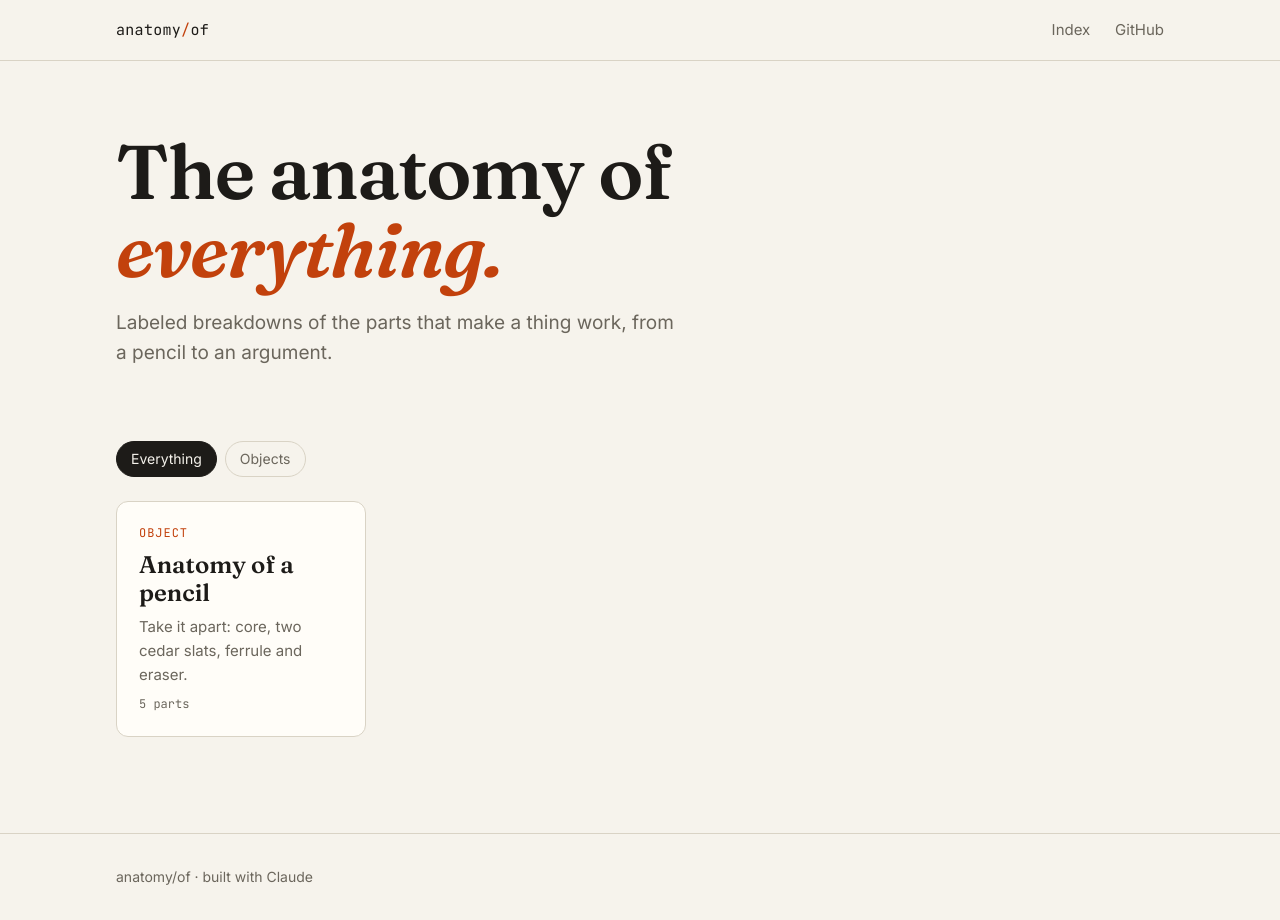
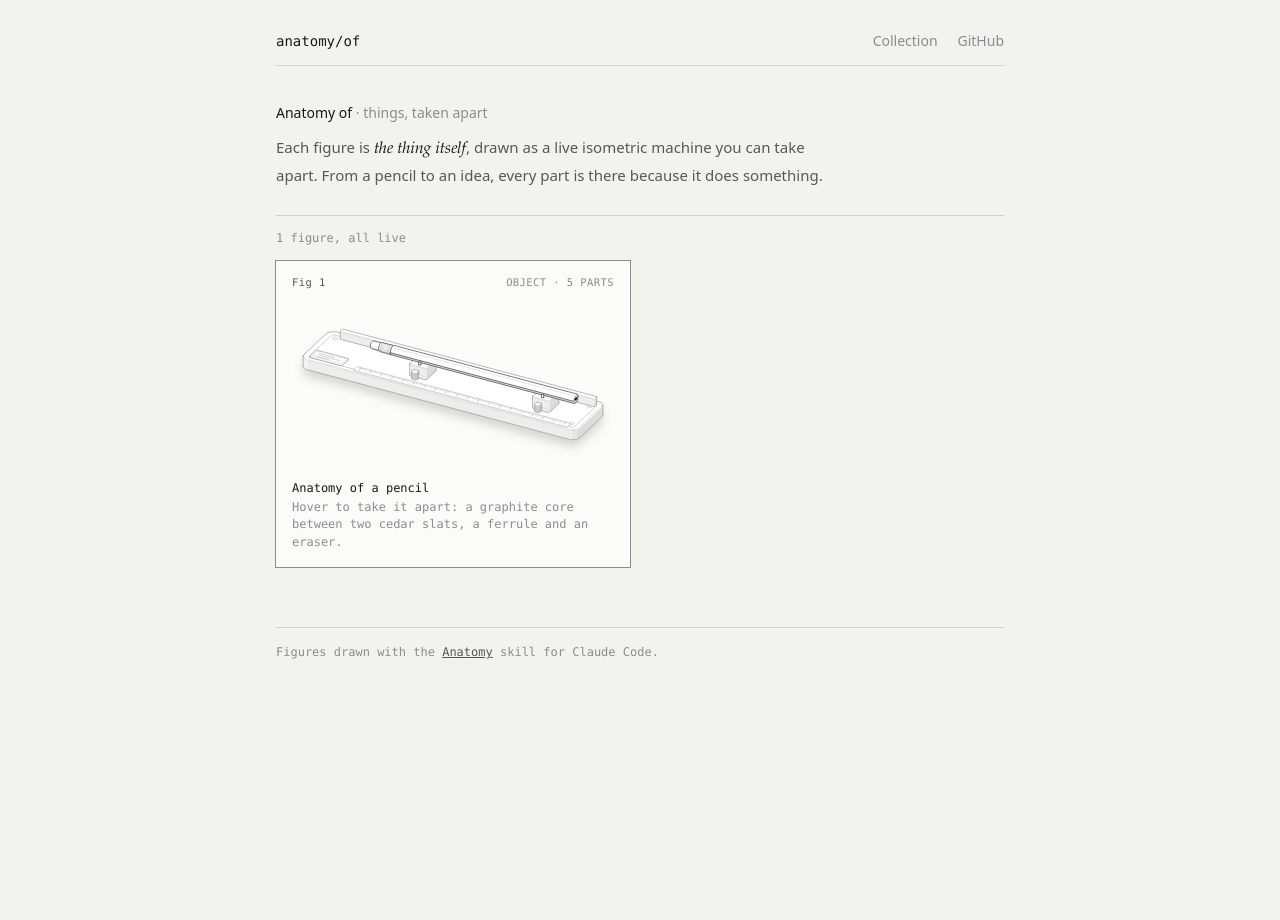
Before and after one commit to clarkngo/anatomy-of, a plain HTML site: page index.html in a window 1280 px wide. After the commit the page ends 800 px from the top, so only its background shows below. Drawn offline with Linux system fonts and the light colour scheme.

Commit message:
Restyle home page to match the Anatomy figures
Light plates with figure stills, mono corner labels and a narrow
column. The pencil build now also writes a thumb.svg still.

Co-Authored-By: Claude Opus 5.5 <noreply@anthropic.com>

```diff
--- a/anatomies.json
+++ b/anatomies.json
@@ -3,7 +3,8 @@
     "slug": "pencil",
     "title": "a pencil",
     "kind": "object",
-    "summary": "Take it apart: core, two cedar slats, ferrule and eraser.",
-    "parts": 5
+    "summary": "Hover to take it apart: a graphite core between two cedar slats, a ferrule and an eraser.",
+    "parts": 5,
+    "thumb": "pencil/thumb.svg"
   }
 ]
--- a/assets/site.js
+++ b/assets/site.js
@@ -1,7 +1,8 @@
-// Renders the home-page grid from anatomies.json.
+// Renders the home-page plates from anatomies.json.
 (async function () {
   const grid = document.getElementById("grid");
   const filters = document.getElementById("filters");
+  const count = document.getElementById("count");
   if (!grid) return;
 
   let entries = [];
@@ -15,41 +16,47 @@
 
   const kinds = ["all", ...new Set(entries.map((e) => e.kind))];
   let active = "all";
+  const plural = (n, word) => `${n} ${word}${n === 1 ? "" : "s"}`;
 
   function renderFilters() {
     filters.innerHTML = "";
-    for (const k of kinds) {
+    if (kinds.length < 3) return; // one kind: nothing to filter
+    for (const kind of kinds) {
       const b = document.createElement("button");
       b.type = "button";
-      b.textContent = k === "all" ? "Everything" : k[0].toUpperCase() + k.slice(1) + "s";
-      b.setAttribute("aria-pressed", String(k === active));
-      b.onclick = () => { active = k; renderFilters(); renderGrid(); };
+      b.textContent = kind === "all" ? "all" : kind + "s";
+      b.setAttribute("aria-pressed", String(kind === active));
+      b.onclick = () => { active = kind; renderFilters(); renderGrid(); };
       filters.appendChild(b);
     }
   }
 
   function renderGrid() {
     const shown = entries.filter((e) => active === "all" || e.kind === active);
+    count.textContent = plural(shown.length, "figure") + ", all live";
     if (!shown.length) {
       grid.innerHTML = '<p class="empty">Nothing dissected here yet.</p>';
       return;
     }
     grid.innerHTML = "";
-    for (const e of shown) {
+    shown.forEach((e, i) => {
       const a = document.createElement("a");
-      a.className = "card";
+      a.className = "plate";
       a.href = e.slug + "/";
       a.innerHTML = `
-        <span class="kind"></span>
-        <h2></h2>
-        <p></p>
-        <span class="parts"></span>`;
-      a.querySelector(".kind").textContent = e.kind;
-      a.querySelector("h2").textContent = "Anatomy of " + e.title;
-      a.querySelector("p").textContent = e.summary;
-      a.querySelector(".parts").textContent = e.parts ? `${e.parts} parts` : "";
+        <span class="corner tl"></span>
+        <span class="corner tr"></span>
+        <img alt="" loading="lazy">
+        <div class="cap"><strong></strong><span></span></div>`;
+      a.querySelector(".tl").textContent = "Fig " + (entries.indexOf(e) + 1);
+      a.querySelector(".tr").textContent = e.kind + (e.parts ? " · " + e.parts + " parts" : "");
+      const img = a.querySelector("img");
+      if (e.thumb) img.src = e.thumb; else img.remove();
+      a.querySelector("strong").textContent = "Anatomy of " + e.title;
+      a.querySelector(".cap span").textContent = e.summary;
+      a.setAttribute("aria-label", "Anatomy of " + e.title + ". " + e.summary);
       grid.appendChild(a);
-    }
+    });
   }
 
   renderFilters();
--- a/assets/style.css
+++ b/assets/style.css
@@ -1,282 +1,196 @@
+/* Home page, matched to the Anatomy figures' light theme. */
 :root {
-  --bg: #f6f3ec;
-  --surface: #fffdf8;
-  --ink: #1d1b18;
-  --muted: #6b665c;
-  --line: #d9d3c5;
-  --accent: #c2410c;
-  --accent-soft: #fde7d9;
-  --max: 1080px;
-  --serif: "Fraunces", Georgia, "Times New Roman", serif;
-  --sans: "Inter", system-ui, -apple-system, "Segoe UI", sans-serif;
-  --mono: "JetBrains Mono", ui-monospace, Menlo, monospace;
-}
-
-@media (prefers-color-scheme: dark) {
-  :root {
-    --bg: #15140f;
-    --surface: #1e1c17;
-    --ink: #eeeae0;
-    --muted: #a39d90;
-    --line: #36322a;
-    --accent: #fb923c;
-    --accent-soft: #3a2415;
-  }
+  --page: #f2f2ef;
+  --card: #fbfbfa;
+  --text: #57575a;
+  --strong: #18181a;
+  --muted: #8c8c90;
+  --line: #8a8a8f;
+  --rule: #d4d4d6;
+  --mono: ui-monospace, "SF Mono", Menlo, Consolas, monospace;
+  --sans: system-ui, -apple-system, "Segoe UI", Roboto, sans-serif;
+  --serif: "Iowan Old Style", "Palatino Linotype", Georgia, serif;
+  color-scheme: light;
 }
 
 * { box-sizing: border-box; }
-
 html { -webkit-text-size-adjust: 100%; }
 
 body {
   margin: 0;
-  background: var(--bg);
-  color: var(--ink);
-  font-family: var(--sans);
-  font-size: 17px;
-  line-height: 1.6;
+  background: var(--page);
+  color: var(--text);
+  font: 15px/1.6 var(--sans);
 }
 
 a { color: inherit; }
 
 .wrap {
-  max-width: var(--max);
+  max-width: 760px;
   margin: 0 auto;
   padding: 0 16px;
 }
 
-/* ---------- header / footer ---------- */
+/* ---------- header ---------- */
 
-.site-header {
-  border-bottom: 1px solid var(--line);
-}
 .site-header .wrap {
   display: flex;
-  align-items: center;
-  justify-content: space-between;
-  height: 60px;
+  align-items: baseline;
+  gap: 20px;
+  padding-top: 28px;
+  padding-bottom: 14px;
+  position: relative;
 }
+.site-header .wrap::after,
+.site-footer .wrap::before {
+  content: "";
+  position: absolute;
+  left: 16px;
+  right: 16px;
+  border-top: 1px solid var(--rule);
+}
+.site-header .wrap::after { bottom: 0; }
+.site-footer .wrap::before { top: 0; }
 .logo {
-  font-family: var(--mono);
-  font-size: 15px;
+  font: 500 14px/1 var(--mono);
+  color: var(--strong);
   text-decoration: none;
-  letter-spacing: 0.02em;
+  margin-right: auto;
 }
-.logo span { color: var(--accent); }
 .site-header nav a {
+  font-size: 14px;
   color: var(--muted);
   text-decoration: none;
-  font-size: 15px;
-  margin-left: 20px;
+  margin-left: 16px;
 }
-.site-header nav a:hover { color: var(--ink); }
+.site-header nav a:hover { color: var(--strong); }
 
-.site-footer {
-  border-top: 1px solid var(--line);
-  margin-top: 96px;
-  padding: 32px 0;
-  color: var(--muted);
+/* ---------- intro ---------- */
+
+.intro {
+  padding: 36px 0 28px;
+  border-bottom: 1px solid var(--rule);
+}
+.intro .byline {
   font-size: 14px;
+  color: var(--strong);
+  margin: 0 0 10px;
+}
+.intro .byline span { color: var(--muted); }
+.intro p {
+  margin: 0;
+  max-width: 560px;
+  color: var(--text);
+}
+.intro em {
+  font-family: var(--serif);
+  font-size: 1.08em;
+  color: var(--strong);
 }
 
-/* ---------- home ---------- */
+/* ---------- filters ---------- */
 
-.hero {
-  padding: 72px 0 40px;
+.meta {
+  display: flex;
+  flex-wrap: wrap;
+  align-items: baseline;
+  gap: 6px 16px;
+  padding: 14px 0;
+  font: 12px/1.4 var(--mono);
+  color: var(--muted);
 }
-.hero h1 {
-  font-family: var(--serif);
-  font-weight: 600;
-  font-size: clamp(40px, 7vw, 76px);
-  line-height: 1.02;
-  letter-spacing: -0.02em;
-  margin: 0 0 20px;
+.meta .count { margin-right: auto; }
+.filters { display: flex; gap: 14px; }
+.filters button {
+  font: inherit;
+  padding: 0;
+  border: 0;
+  background: none;
+  color: var(--muted);
+  cursor: pointer;
+  text-decoration: underline;
+  text-decoration-color: transparent;
+  text-underline-offset: 3px;
 }
-.hero h1 em {
-  font-style: italic;
-  color: var(--accent);
-}
-.hero p {
-  max-width: 560px;
-  color: var(--muted);
-  font-size: 19px;
-  margin: 0;
+.filters button:hover { color: var(--strong); }
+.filters button[aria-pressed="true"] {
+  color: var(--strong);
+  text-decoration-color: var(--line);
 }
 
-.filters {
-  display: flex;
-  flex-wrap: wrap;
-  gap: 8px;
-  margin: 32px 0 24px;
-}
-.filters button {
-  font: inherit;
-  font-size: 14px;
-  padding: 6px 14px;
-  border-radius: 999px;
-  border: 1px solid var(--line);
-  background: transparent;
-  color: var(--muted);
-  cursor: pointer;
-}
-.filters button[aria-pressed="true"] {
-  background: var(--ink);
-  border-color: var(--ink);
-  color: var(--bg);
-}
+/* ---------- plates ---------- */
 
 .grid {
   display: grid;
-  grid-template-columns: repeat(auto-fill, minmax(250px, 1fr));
-  gap: 16px;
+  grid-template-columns: 1fr;
+  gap: 20px;
+  padding-bottom: 20px;
 }
-.card {
-  display: flex;
-  flex-direction: column;
-  gap: 8px;
-  padding: 22px;
-  min-height: 180px;
-  background: var(--surface);
-  border: 1px solid var(--line);
-  border-radius: 12px;
+@media (min-width: 720px) {
+  .grid { grid-template-columns: 1fr 1fr; }
+}
+
+.plate {
+  position: relative;
+  display: block;
+  padding: 40px 12px 16px;
+  background: var(--card);
+  box-shadow: 0 0 0 1px var(--line);
   text-decoration: none;
-  transition: border-color 0.15s, transform 0.15s;
+  transition: box-shadow 0.2s;
 }
-.card:hover {
-  border-color: var(--accent);
-  transform: translateY(-2px);
+.plate:hover,
+.plate:focus-visible {
+  outline: none;
+  box-shadow: 0 0 0 1px var(--strong);
 }
-.card .kind {
-  font-family: var(--mono);
-  font-size: 12px;
-  text-transform: uppercase;
-  letter-spacing: 0.08em;
-  color: var(--accent);
+.plate img {
+  display: block;
+  width: 100%;
+  height: auto;
+  transition: transform 0.6s cubic-bezier(0.2, 0.7, 0.2, 1);
 }
-.card h2 {
-  font-family: var(--serif);
-  font-size: 24px;
-  font-weight: 600;
-  line-height: 1.15;
-  margin: 0;
+.plate:hover img { transform: translateY(-3px); }
+@media (prefers-reduced-motion: reduce) {
+  .plate img { transition: none; }
+  .plate:hover img { transform: none; }
 }
-.card p {
-  margin: 0;
+
+.corner {
+  position: absolute;
+  font: 10.5px/1 var(--mono);
+  letter-spacing: 0.04em;
   color: var(--muted);
-  font-size: 15px;
+  white-space: nowrap;
 }
-.card .parts {
-  margin-top: auto;
-  font-family: var(--mono);
-  font-size: 12px;
+.corner.tl { top: 16px; left: 16px; color: var(--text); }
+.corner.tr { top: 16px; right: 16px; text-transform: uppercase; }
+.cap {
+  margin: 14px 4px 0;
+  font: 12px/1.45 var(--mono);
   color: var(--muted);
 }
+.cap strong {
+  display: block;
+  font-weight: 500;
+  color: var(--strong);
+  margin-bottom: 2px;
+}
+
 .empty {
   color: var(--muted);
+  font: 12px var(--mono);
   padding: 40px 0;
 }
 
-/* ---------- anatomy page ---------- */
+/* ---------- footer ---------- */
 
-.entry-head {
-  padding: 56px 0 24px;
+.site-footer .wrap {
+  position: relative;
+  margin-top: 40px;
+  padding-top: 16px;
+  padding-bottom: 40px;
+  font: 12px/1.6 var(--mono);
+  color: var(--muted);
 }
-.entry-head .kind {
-  font-family: var(--mono);
-  font-size: 13px;
-  text-transform: uppercase;
-  letter-spacing: 0.08em;
-  color: var(--accent);
-}
-.entry-head h1 {
-  font-family: var(--serif);
-  font-weight: 600;
-  font-size: clamp(36px, 6vw, 60px);
-  line-height: 1.05;
-  letter-spacing: -0.02em;
-  margin: 8px 0 16px;
-}
-.entry-head .lede {
-  max-width: 640px;
-  font-size: 19px;
-  color: var(--muted);
-  margin: 0;
-}
-
-.figure {
-  margin: 24px 0 48px;
-  padding: 24px;
-  background: var(--surface);
-  border: 1px solid var(--line);
-  border-radius: 12px;
-}
-.figure svg {
-  display: block;
-  width: 100%;
-  height: auto;
-}
-.figure svg text {
-  font-family: var(--mono);
-  font-size: 13px;
-  fill: var(--ink);
-}
-.figure .callout-line { stroke: var(--muted); stroke-width: 1; }
-.figure .callout-dot { fill: var(--accent); }
-.figure .callout-num {
-  fill: var(--accent);
-  font-weight: 700;
-}
-
-.parts-list {
-  list-style: none;
-  padding: 0;
-  margin: 0;
-  display: grid;
-  gap: 0;
-  counter-reset: part;
-}
-.parts-list li {
-  counter-increment: part;
-  display: grid;
-  grid-template-columns: 48px 1fr;
-  gap: 4px 16px;
-  padding: 24px 0;
-  border-top: 1px solid var(--line);
-}
-.parts-list li::before {
-  content: counter(part, decimal-leading-zero);
-  grid-row: span 2;
-  font-family: var(--mono);
-  font-size: 14px;
-  color: var(--accent);
-  padding-top: 4px;
-}
-.parts-list h3 {
-  font-family: var(--serif);
-  font-size: 22px;
-  font-weight: 600;
-  margin: 0;
-}
-.parts-list p {
-  margin: 0;
-  color: var(--muted);
-  max-width: 680px;
-}
-
-.section-title {
-  font-family: var(--mono);
-  font-size: 13px;
-  text-transform: uppercase;
-  letter-spacing: 0.08em;
-  color: var(--muted);
-  margin: 56px 0 8px;
-}
-
-.note {
-  max-width: 680px;
-  padding: 20px 24px;
-  background: var(--accent-soft);
-  border-radius: 10px;
-  margin-top: 40px;
-}
-.note p { margin: 0; }
+.site-footer a { color: var(--text); }
--- a/index.html
+++ b/index.html
@@ -4,37 +4,35 @@
   <meta charset="utf-8">
   <meta name="viewport" content="width=device-width, initial-scale=1">
   <title>Anatomy Of</title>
-  <meta name="description" content="Labeled breakdowns of things, from real objects to abstract ideas.">
-  <link rel="preconnect" href="https://fonts.googleapis.com">
-  <link rel="preconnect" href="https://fonts.gstatic.com" crossorigin>
-  <link href="https://fonts.googleapis.com/css2?family=Fraunces:ital,opsz,wght@0,9..144,600;1,9..144,600&family=Inter:wght@400;500&family=JetBrains+Mono:wght@400;700&display=swap" rel="stylesheet">
+  <meta name="description" content="Live breakdowns of how things work, from real objects to abstract ideas.">
+  <meta name="theme-color" content="#f2f2ef">
   <link rel="stylesheet" href="assets/style.css">
 </head>
 <body>
   <header class="site-header">
     <div class="wrap">
-      <a class="logo" href="./">anatomy<span>/</span>of</a>
+      <a class="logo" href="./">anatomy/of</a>
       <nav>
-        <a href="#all">Index</a>
+        <a href="#all">Collection</a>
         <a href="https://github.com/clarkngo/anatomy-of">GitHub</a>
       </nav>
     </div>
   </header>
 
   <main class="wrap">
-    <section class="hero">
-      <h1>The anatomy of<br><em>everything.</em></h1>
-      <p>Labeled breakdowns of the parts that make a thing work, from a pencil to an argument.</p>
+    <section class="intro">
+      <p class="byline">Anatomy of <span>· things, taken apart</span></p>
+      <p>Each figure is <em>the thing itself</em>, drawn as a live isometric machine you can take apart. From a pencil to an idea, every part is there because it does something.</p>
     </section>
 
     <section id="all">
-      <div class="filters" id="filters"></div>
+      <div class="meta"><span class="count" id="count"></span><span class="filters" id="filters"></span></div>
       <div class="grid" id="grid"></div>
     </section>
   </main>
 
   <footer class="site-footer">
-    <div class="wrap">anatomy/of · built with Claude</div>
+    <div class="wrap">Figures drawn with the <a href="https://skills.wheresryan.sh/anatomy">Anatomy</a> skill for Claude Code.</div>
   </footer>
 
   <script src="assets/site.js"></script>
```
Also changed, not shown: pencil/build.mjs (+8 -9 lines), pencil/index.html (+1 -1 lines), pencil/thumb.svg (added).
